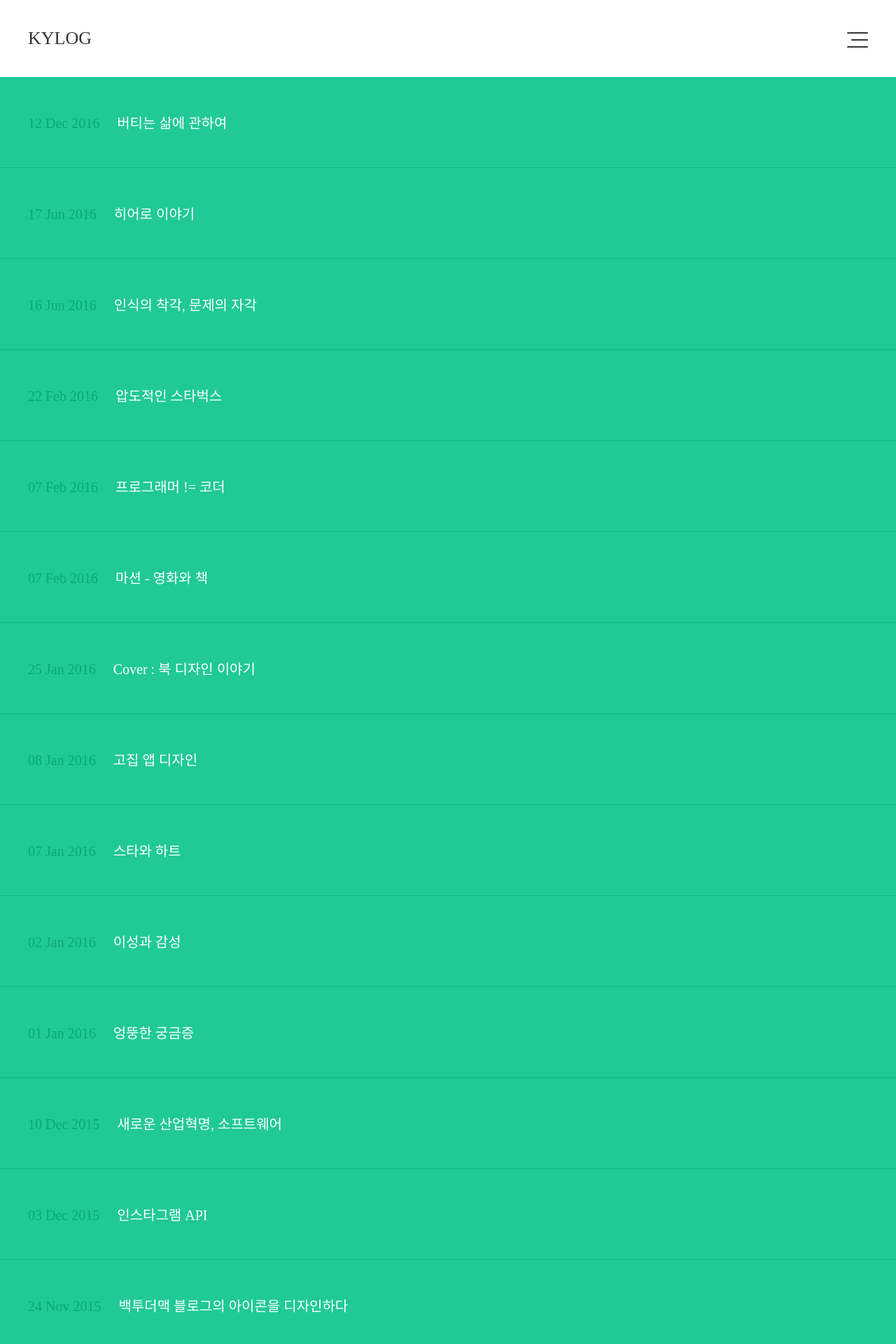
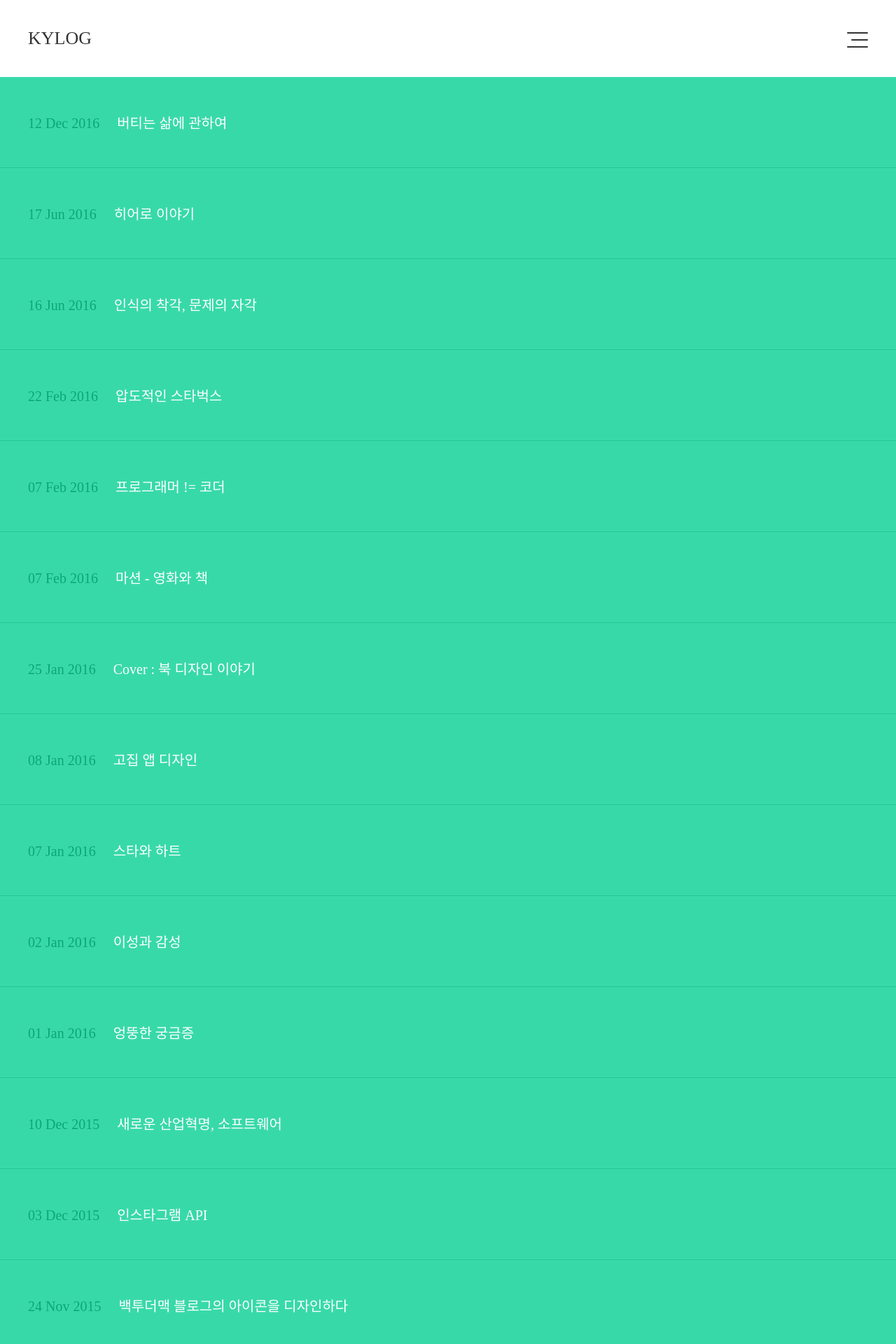
Before and after one commit to krevony/blog-code-2017, a Jekyll site: the page built from index.html, in a window 1280 px wide. Shown: the top 1920 px of the page at 70% size. Built offline with Jekyll 4.4.1, drawn with Linux system fonts in a browser that asks for light colours; grey boxes are pictures that could not be loaded.

Commit message:
Update main.css

```diff
--- a/css/main.css
+++ b/css/main.css
@@ -293,11 +293,11 @@ footer small { text-transform: uppercase; }
 
 
 ul.posts { color: #236CC1; overflow: hidden; }
-	ul.posts li { border-bottom: 1px solid #12B886; }
+	ul.posts li { border-bottom: 1px solid #20C997; }
 	ul.posts li:last-child { border-bottom: none; }
-	ul.posts li .p-wrap { background: #20C997; padding: 50px 40px; transition: all .15s ease-in; }
-	ul.posts li .p-wrap:hover { background: #38D9A9; padding-left: 50px; }
-	ul.posts li .p-wrap:active { background: #38D9A9; }
+	ul.posts li .p-wrap { background: #38D9A9; padding: 50px 40px; transition: all .15s ease-in; }
+	ul.posts li .p-wrap:hover { background: #63E6BE; padding-left: 50px; }
+	ul.posts li .p-wrap:active { background: #63E6BE; }
 	ul.posts li .p-wrap:hover::after { content:'\2192'; margin-left: 10px; }
 	ul.posts li .p-wrap p { display: inline; margin-bottom: 0; }
 	ul.posts li .date { color: #0CA678; padding-right: 20px; }
```
